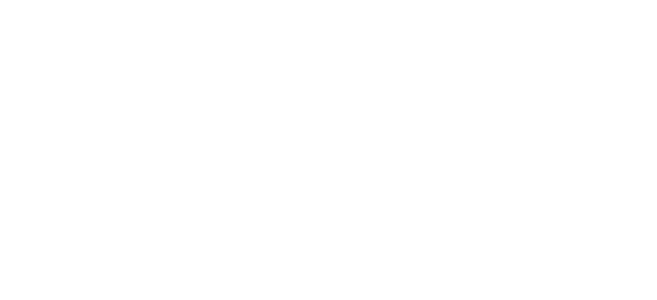
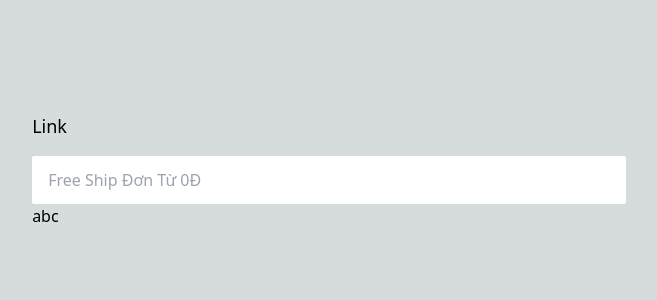
Before and after one commit to truongnguyenptn/ecommerce-virtual-fitting-room, a Next.js app: page / in a window 1280 px wide. Shown: the top 300 px of the page, without its empty margins (311-968 px from the left). Built offline with nearby package versions, Linux system fonts and the light colour scheme.

Commit message:
headr and input promt

```diff
--- a/src/app/page.js
+++ /dev/null
@@ -1,10 +0,0 @@
-'use client'
-import Image from 'next/image'
-
-export default function Home() {
-  return (
-    <main className="flex bg-white min-h-screen flex-col items-center justify-between p-24">
-
-    </main>
-  )
-}
--- /dev/null
+++ b/src/app/page.jsx
@@ -0,0 +1,23 @@
+import Image from "next/image";
+import { Input } from "antd";
+export default function Home() {
+  return (
+    <main className="flex min-h-screen flex-col items-center justify-between p-24">
+      <div>
+        <div className="mt-4 grid grid-cols-12 items-ends gap-4 px-5">
+          <p className="text-lg font-medium">Link</p>
+          <form className="col-span-12">
+            <div className="flex rounded-sm bg-white p-1">
+              <input
+                type="text"
+                className="flex-grow border-none bg-transparent px-3 py-2 text-black outline-none"
+                placeholder="Free Ship Đơn Từ 0Đ"
+              />
+            </div>
+            <button>abc</button>
+          </form>
+        </div>
+      </div>
+    </main>
+  );
+}
--- a/src/components/Header/NavHeader.js
+++ b/src/components/Header/NavHeader.js
@@ -5,41 +5,9 @@
 export default function NavHeader() {
 
   return (
-    <div className='flex justify-end'>
-      <Popover
-        className='flex cursor-pointer items-center py-1 hover:text-white/70'
-        renderPopover={
-          <div className='relative rounded-sm border border-gray-200 bg-white shadow-md'>
-            <div className='flex flex-col py-2 pl-3 pr-28'>
-              <button className='px-3 py-2 text-left hover:text-orange' onClick={() => changeLanguage('vi')}>
-                Tiếng Việt
-              </button>
-              <button className='mt-2 px-3 py-2 text-left hover:text-orange' onClick={() => changeLanguage('en')}>
-                English
-              </button>
-            </div>
-          </div>
-        }
-      >
-
-      </Popover>
-           <Popover
-            className='ml-6 flex cursor-pointer items-center py-1 hover:text-white/70'
-            renderPopover={
-              <div className='relative rounded-sm border border-gray-200 bg-white shadow-md'>
-                <Link
-                  href="/profile"
-                  className='block w-full bg-white px-4 py-3 text-left hover:bg-slate-100 hover:text-cyan-500'
-                >
-                  Tài khoản của tôi
-                </Link>
-              </div>
-            }
-          >
-            <div className='mr-2 h-6 w-6 flex-shrink-0'>
-              <img src={""} alt='avatar' className='h-full w-full rounded-full object-cover' />
-            </div>
-          </Popover>
+    <div className='flex justify-start px-14 gap-28 bg-[linear-gradient(-180deg,#f53d2d,#f63)]'>
+      <img className='h-20 w-20 object-scale-down' src="https://uploads.turbologo.com/uploads/design/hq_preview_image/1385749/draw_svg20210625-19886-xh0lc.svg.png" alt="" />
+      <h1>Welcome to virtual room</h1>
     </div>
   )
 }
--- /dev/null
+++ b/src/components/Header/index.jsx
@@ -0,0 +1,20 @@
+import { useQuery } from "@tanstack/react-query";
+import { useContext } from "react";
+import Link from "next/link";
+import NavHeader from "./NavHeader";
+import { Popover } from "antd";
+
+export default function Header() {
+  // Khi chúng ta chuyển trang thì Header chỉ bị re-render
+  // Chứ không bị unmount - mounting again
+  // (Tất nhiên là trừ trường hợp logout rồi nhảy sang RegisterLayout rồi nhảy vào lại)
+  // Nên các query này sẽ không bị inactive => Không bị gọi lại => không cần thiết phải set stale: Infinity
+
+  return (
+    <div className="bg-slate-400 text-white">
+      <div className="container">
+        <NavHeader />
+      </div>
+    </div>
+  );
+}
```
